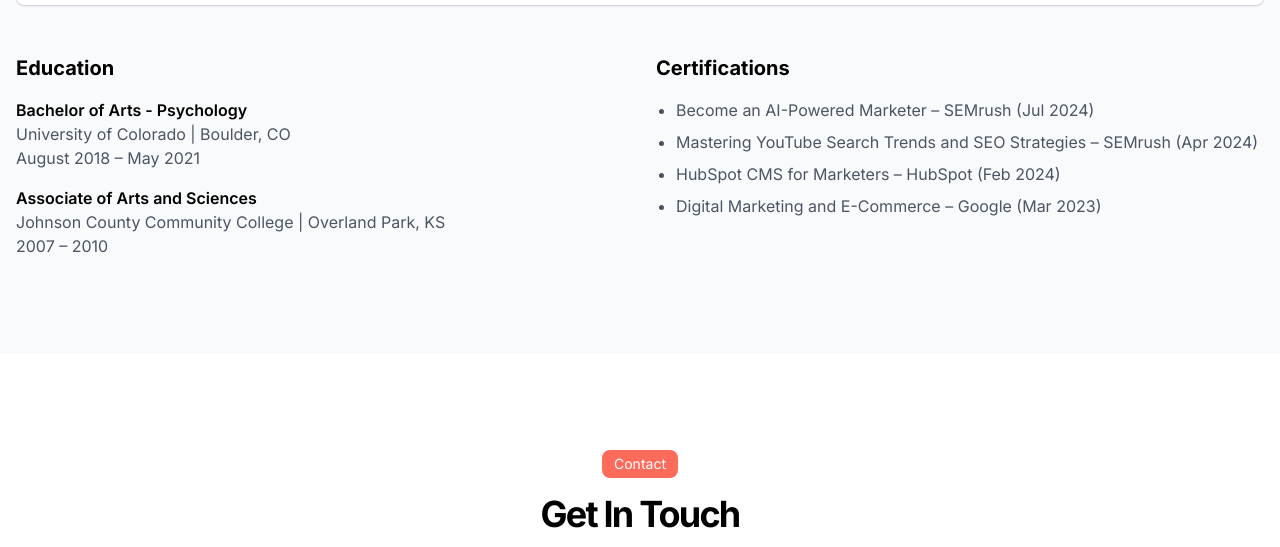
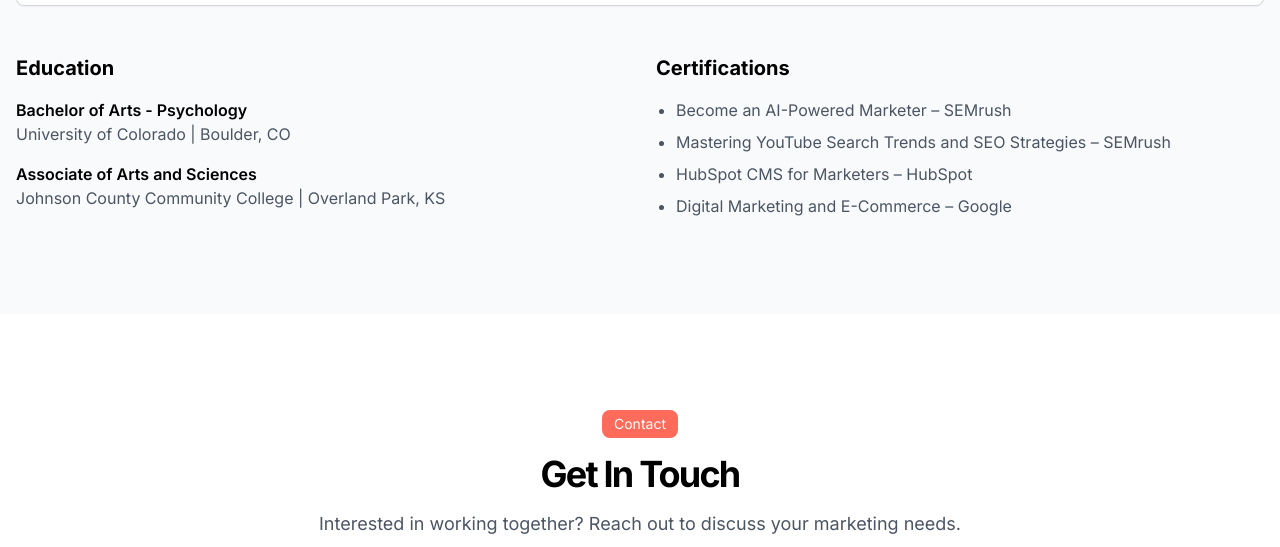
Before and after one commit to nococnicole/nicoleannen, a website: page index.html in a window 1280 px wide. Shown: the part 4156-4703 px from the top of the page. Drawn offline with nearby package versions, Linux system fonts and the light colour scheme; a web font is replaced by a local one.

Commit message:
Remove years from Education and Certifications

```diff
--- a/index.html
+++ b/index.html
@@ -563,12 +563,10 @@
                         <div>
                             <p class="font-semibold font-heading text-black">Bachelor of Arts - Psychology</p>
                             <p class="text-gray-600">University of Colorado | Boulder, CO</p>
-                            <p class="text-gray-600">August 2018 – May 2021</p>
                         </div>
                         <div>
                             <p class="font-semibold font-heading text-black">Associate of Arts and Sciences</p>
                             <p class="text-gray-600">Johnson County Community College | Overland Park, KS</p>
-                            <p class="text-gray-600">2007 – 2010</p>
                         </div>
                     </div>
                 </div>
@@ -576,10 +574,10 @@
                 <div>
                     <h3 class="text-xl font-bold mb-4 font-heading text-black">Certifications</h3>
                     <ul class="list-disc pl-5 space-y-2 text-gray-600">
-                        <li>Become an AI-Powered Marketer – SEMrush (Jul 2024)</li>
-                        <li>Mastering YouTube Search Trends and SEO Strategies – SEMrush (Apr 2024)</li>
-                        <li>HubSpot CMS for Marketers – HubSpot (Feb 2024)</li>
-                        <li>Digital Marketing and E-Commerce – Google (Mar 2023)</li>
+                        <li>Become an AI-Powered Marketer – SEMrush</li>
+                        <li>Mastering YouTube Search Trends and SEO Strategies – SEMrush</li>
+                        <li>HubSpot CMS for Marketers – HubSpot</li>
+                        <li>Digital Marketing and E-Commerce – Google</li>
                     </ul>
                 </div>
             </div>
```
